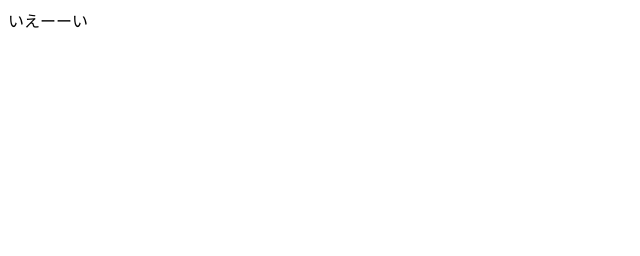
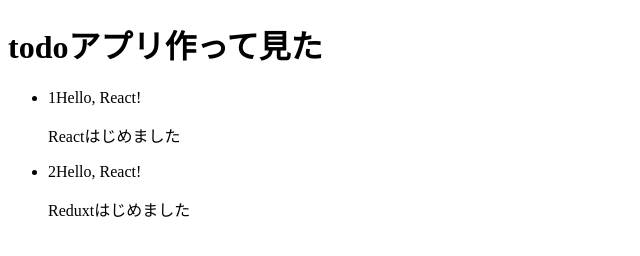
Before and after one commit to mimizunosuguru/react_todo_app, a React app: page / in a window 1280 px wide. Shown: the whole page, without its empty margins (0-640 px from the left). Built offline with nearby package versions, Linux system fonts and the light colour scheme.

Commit message:
Todoアプリ雛形完成

```diff
--- a/src/index.html
+++ b/src/index.html
@@ -2,10 +2,10 @@
 <html lang="en">
 <head>
 	<meta charset="UTF-8">
-	<title>React Todo App</title>
+	<title></title>
 </head>
 <body>
-	<div class="app"></div>
+	<div id="app"></div>
 	<script src="app.min.js"></script>
 </body>
 </html>
--- a/src/js/App.js
+++ b/src/js/App.js
@@ -1,10 +1,38 @@
-import React from 'react';
-import ReactDom from 'react-dom';
+import React, { Component } from 'react';
+import TodoList from './TodoList';
+import '../stylesheets/app.css'
 
-const render = () => {
-  ReactDom.render(<div>いえーーい</div>,
-    document.querySelector('.app'),
-  );
-};
+class App extends Component {
+  constructor() {
+    super()
+    this.state = {
+      todos: [
+        {
+          id: 1,
+          title: "Hello, React!",
+          desc: "Reactはじめました",
+          done: false
+        },
+        {
+          id: 2,
+          title: "Hello, React!",
+          desc: "Reduxtはじめました",
+          done: false
+        },
+      ]
+    }
+  }
 
-render();
+  render() {
+    return (
+      <div className="app">
+        <h1>todoアプリ作って見た</h1>
+        <TodoList
+          todos={this.state.todos}
+        />
+      </div>
+    );
+  }
+}
+
+export default App
--- /dev/null
+++ b/src/js/Todo.js
@@ -0,0 +1,21 @@
+import React, { Component } from 'react';
+import '../stylesheets/todo.css';
+
+class Todo extends Component {
+
+  render() {
+    const className = 'undoone'
+    const link = this.props.done ? '元に戻す' : '完了!'
+    return(
+      <li className={className}>
+        <span>{this.props.id}</span>
+        <span>{this.props.title}</span>
+        <a href="{link}"></a>
+        <p>{this.props.desc}</p>
+      </li>
+    );
+  }
+
+}
+
+export default Todo
--- /dev/null
+++ b/src/js/TodoList.js
@@ -0,0 +1,21 @@
+import React, {Component } from 'react';
+import Todo from './Todo';
+
+class TodoList extends Component {
+  render() {
+    const todos = this.props.todos.map( todo =>
+      <Todo
+        key={todo.id}
+        {...todo}
+      />
+    )
+
+    return(
+      <ul>
+        {todos}
+      </ul>
+    )
+  }
+}
+
+export default TodoList
--- a/src/js/index.js
+++ b/src/js/index.js
@@ -0,0 +1,6 @@
+import React from 'react';
+import ReactDOM from 'react-dom';
+import App from './App';
+import '../stylesheets/index.css';
+
+ReactDOM.render(<App />, document.getElementById('app'));
--- a/webpack.config.js
+++ b/webpack.config.js
@@ -5,7 +5,7 @@
 module.exports = {
 	context: path.join(__dirname, "src"),
 	devtool: debug ? "inline-sourcemap" : false,
-	entry: "./js/App.js",
+	entry: "./js/index.js",
 	resolve: {
 		extensions: ['', '.js', '.jsx']
 	},
```
Also changed, not shown: src/stylesheets/todo.css (added).
